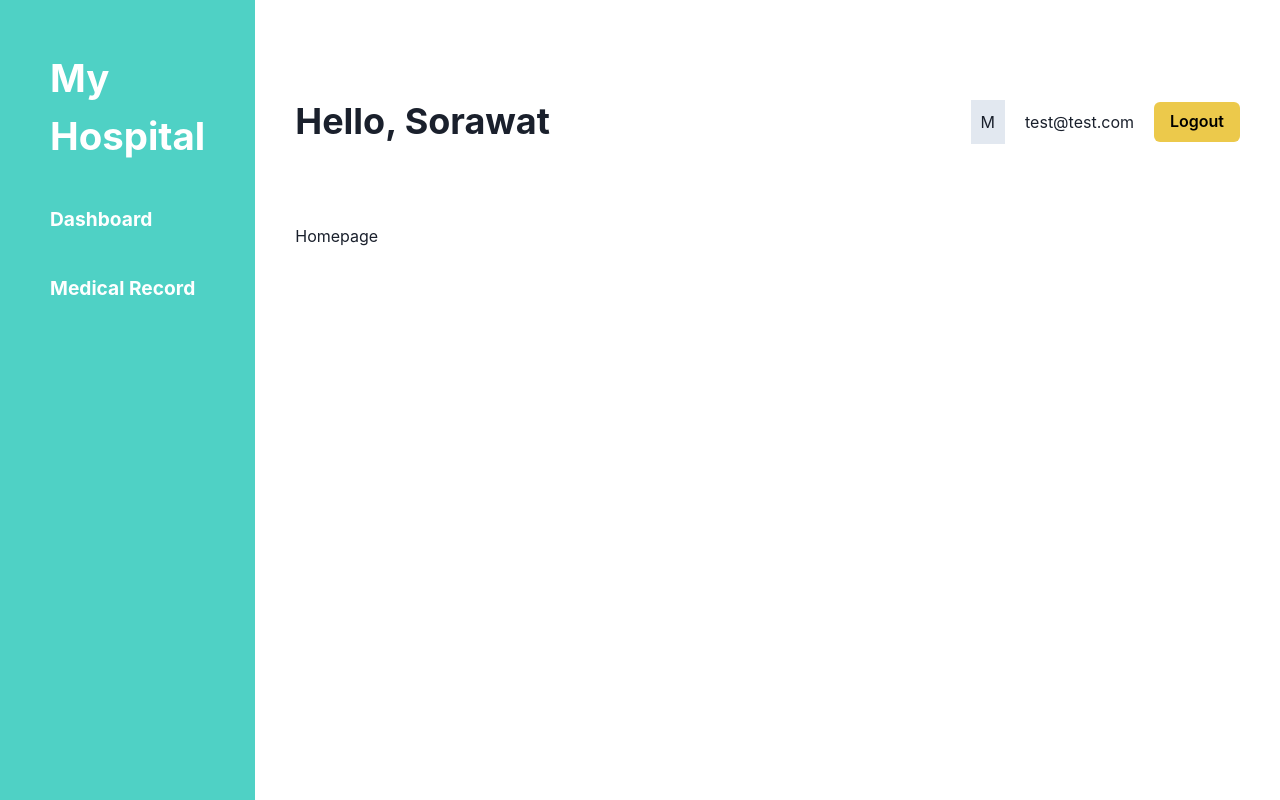
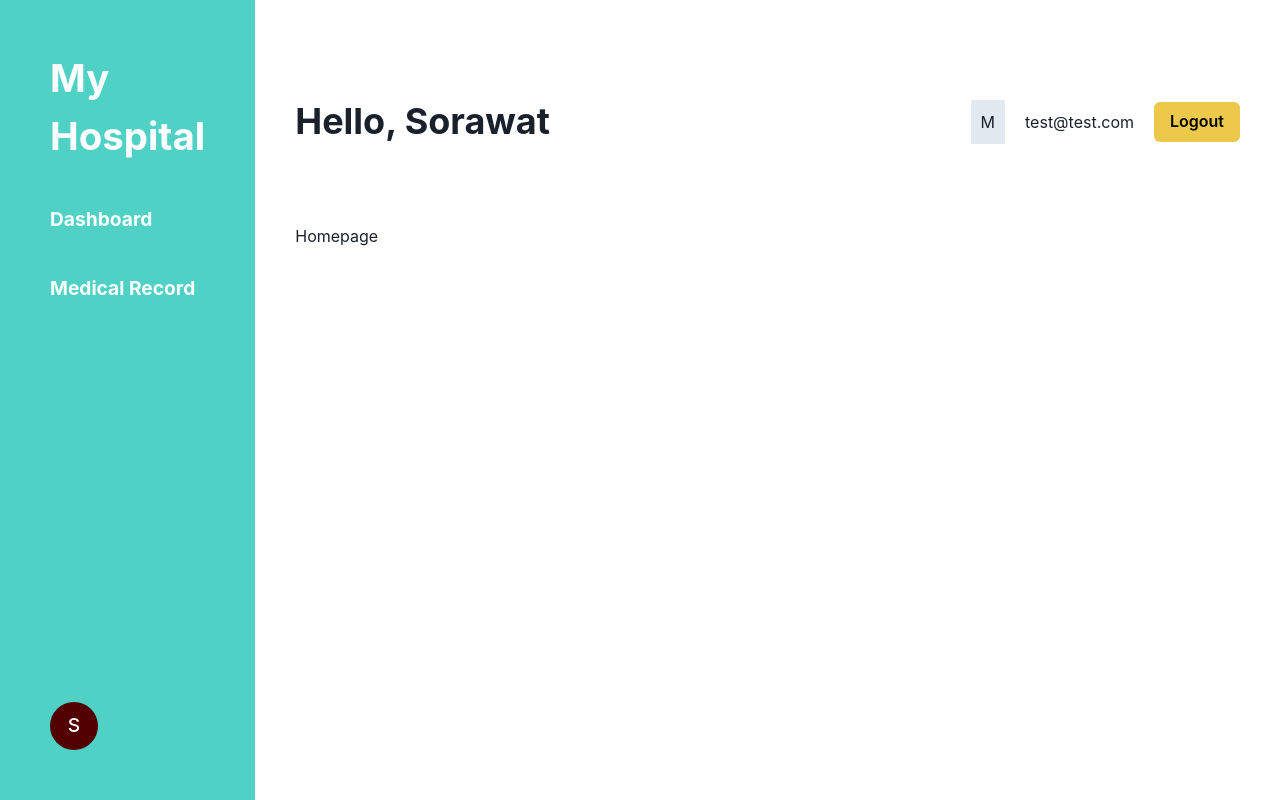
Before and after one commit to sorawat38/CLCM3506-Final-Exam, a React (Vite) app: page / in a window 1280 px wide. Built offline with nearby package versions, Linux system fonts and the light colour scheme.

Commit message:
feat: add avatar

```diff
--- a/src/components/Sidebar.tsx
+++ b/src/components/Sidebar.tsx
@@ -1,4 +1,4 @@
-import { List, ListItem, Text } from "@chakra-ui/react";
+import { Avatar, Flex, List, ListItem, Text } from "@chakra-ui/react";
 import { NavLink } from "react-router-dom";
 
 function Sidebar() {
@@ -15,6 +15,11 @@ function Sidebar() {
   };
 
   return (
+    <Flex
+      flexDirection={"column"}
+      justifyContent={"space-between"}
+      height={"100%"}
+    >
       <List color={"white"} fontSize={"1.2em"} fontWeight={"bold"} spacing={10}>
         <ListItem>
           <Text fontSize={"2em"}>My Hospital</Text>
@@ -38,6 +43,8 @@ function Sidebar() {
           </NavLink>
         </ListItem>
       </List>
+      <Avatar size={"md"} name={"S"} />
+    </Flex>
   );
 }
 
```
Lines whose indentation alone changed are shown as unchanged.
